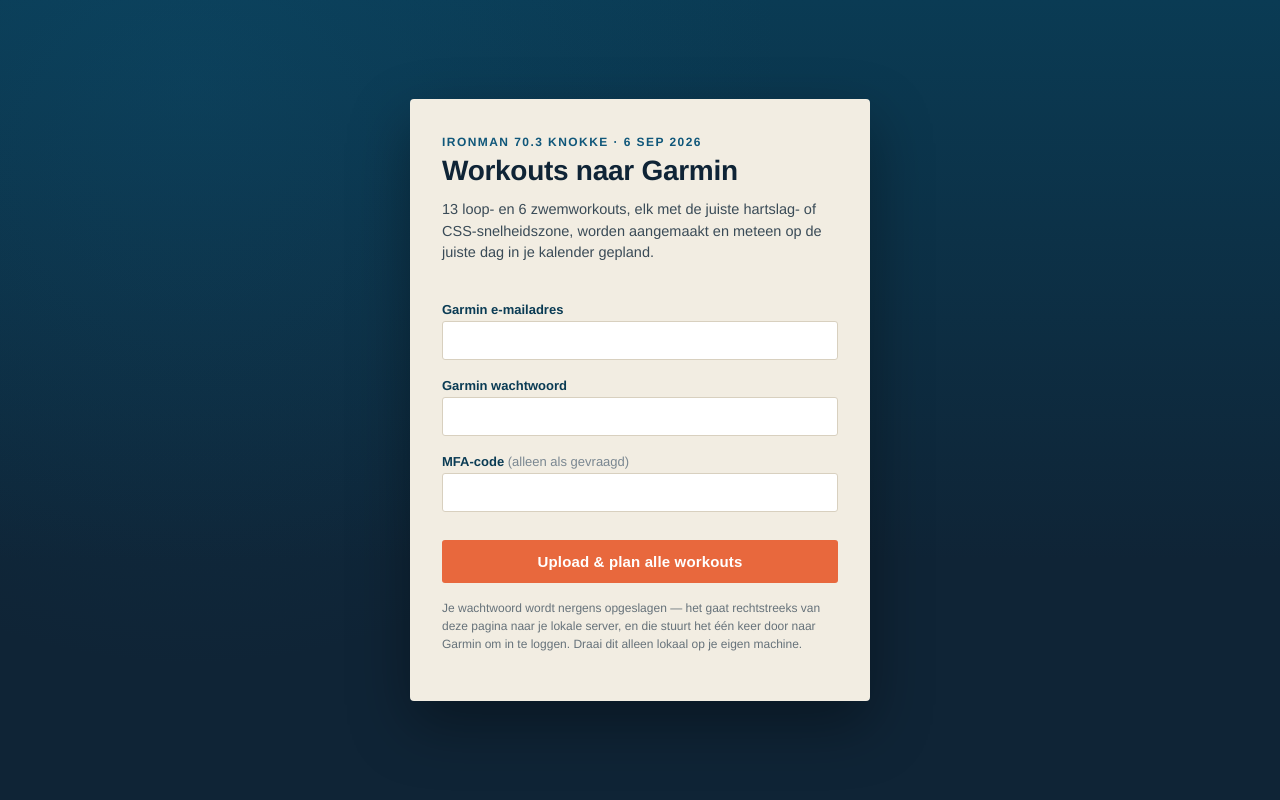
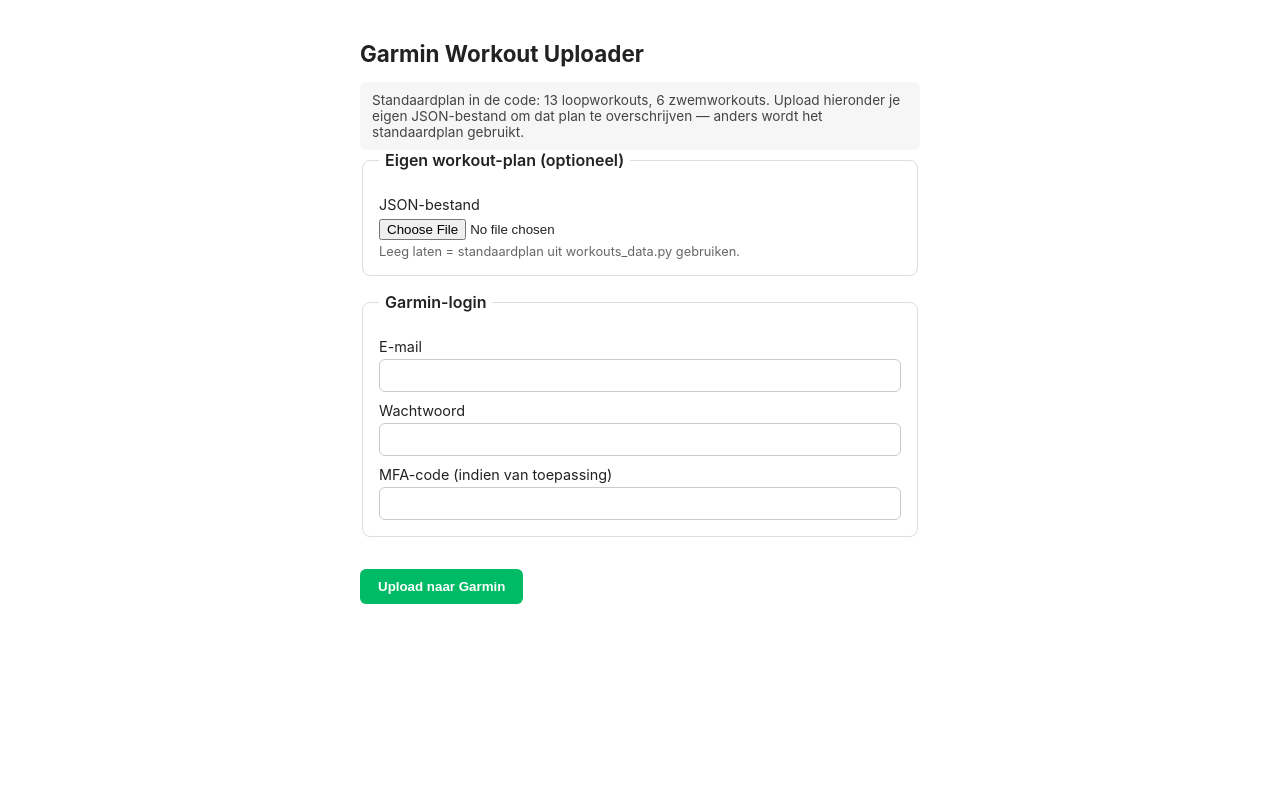
Before and after one commit to jensvandenberg02-droid/garminuploader, a Flask app: page / in a window 1280 px wide. Run offline with Flask 3, Linux system fonts and the light colour scheme.

Commit message:
Update index.html

```diff
--- a/templates/index.html
+++ b/templates/index.html
@@ -2,80 +2,97 @@
 <html lang="nl">
 <head>
 <meta charset="UTF-8">
-<meta name="viewport" content="width=device-width, initial-scale=1.0">
-<title>Knokke 70.3 — Workout uploader</title>
-<link rel="stylesheet" href="{{ url_for('static', filename='style.css') }}">
+<meta name="viewport" content="width=device-width, initial-scale=1">
+<title>Garmin Workout Uploader</title>
+<style>
+  body { font-family: -apple-system, Segoe UI, Roboto, sans-serif; max-width: 560px; margin: 40px auto; padding: 0 16px; color: #222; }
+  h1 { font-size: 1.4rem; }
+  fieldset { border: 1px solid #ddd; border-radius: 8px; padding: 16px; margin-bottom: 16px; }
+  legend { padding: 0 6px; font-weight: 600; }
+  label { display: block; margin-top: 10px; font-size: 0.9rem; }
+  input[type=email], input[type=password], input[type=text] {
+    width: 100%; padding: 8px; margin-top: 4px; box-sizing: border-box;
+    border: 1px solid #ccc; border-radius: 6px;
+  }
+  input[type=file] { margin-top: 6px; }
+  button { margin-top: 16px; padding: 10px 18px; border: 0; border-radius: 6px; background: #0b6; color: #fff; font-weight: 600; cursor: pointer; }
+  button:disabled { background: #aaa; cursor: default; }
+  .hint { font-size: 0.8rem; color: #666; margin-top: 4px; }
+  .default-plan { font-size: 0.85rem; color: #444; background: #f6f6f6; padding: 10px 12px; border-radius: 6px; }
+  #log { margin-top: 20px; font-size: 0.85rem; }
+  #log .ok { color: #0a0; }
+  #log .fout { color: #c00; }
+  #error { color: #c00; margin-top: 10px; font-size: 0.9rem; }
+</style>
 </head>
 <body>
-  <main class="card">
-    <p class="eyebrow">Ironman 70.3 Knokke &middot; 6 sep 2026</p>
-    <h1>Workouts naar Garmin</h1>
-    <p class="lead">
-      {{ run_count }} loop- en {{ swim_count }} zwemworkouts, elk met de juiste
-      hartslag- of CSS-snelheidszone, worden aangemaakt en meteen op de juiste
-      dag in je kalender gepland.
-    </p>
+  <h1>Garmin Workout Uploader</h1>
 
-    <form id="uploadForm">
-      <label for="email">Garmin e-mailadres</label>
+  <div class="default-plan">
+    Standaardplan in de code: {{ run_count }} loopworkouts, {{ swim_count }} zwemworkouts.
+    Upload hieronder je eigen JSON-bestand om dat plan te overschrijven — anders wordt het standaardplan gebruikt.
+  </div>
+
+  <form id="uploadForm">
+    <fieldset>
+      <legend>Eigen workout-plan (optioneel)</legend>
+      <label for="workouts_file">JSON-bestand</label>
+      <input type="file" id="workouts_file" name="workouts_file" accept="application/json,.json">
+      <div class="hint">Leeg laten = standaardplan uit workouts_data.py gebruiken.</div>
+    </fieldset>
+
+    <fieldset>
+      <legend>Garmin-login</legend>
+      <label for="email">E-mail</label>
       <input type="email" id="email" name="email" required autocomplete="username">
 
-      <label for="password">Garmin wachtwoord</label>
+      <label for="password">Wachtwoord</label>
       <input type="password" id="password" name="password" required autocomplete="current-password">
 
-      <label for="mfa_code">MFA-code <span class="optional">(alleen als gevraagd)</span></label>
+      <label for="mfa_code">MFA-code (indien van toepassing)</label>
       <input type="text" id="mfa_code" name="mfa_code" autocomplete="one-time-code">
+    </fieldset>
 
-      <button type="submit" id="submitBtn">Upload &amp; plan alle workouts</button>
-    </form>
+    <button type="submit" id="submitBtn">Upload naar Garmin</button>
+  </form>
 
-    <p class="note">
-      Je wachtwoord wordt nergens opgeslagen — het gaat rechtstreeks van deze
-      pagina naar je lokale server, en die stuurt het één keer door naar Garmin
-      om in te loggen. Draai dit alleen lokaal op je eigen machine.
-    </p>
-
-    <div id="results" class="results" hidden>
-      <h2>Resultaat</h2>
-      <ul id="resultsList"></ul>
-    </div>
-  </main>
+  <div id="error"></div>
+  <div id="log"></div>
 
 <script>
 const form = document.getElementById('uploadForm');
-const btn = document.getElementById('submitBtn');
-const resultsBox = document.getElementById('results');
-const resultsList = document.getElementById('resultsList');
+const submitBtn = document.getElementById('submitBtn');
+const errorBox = document.getElementById('error');
+const logBox = document.getElementById('log');
 
 form.addEventListener('submit', async (e) => {
   e.preventDefault();
-  btn.disabled = true;
-  btn.textContent = 'Bezig...';
-  resultsBox.hidden = true;
-  resultsList.innerHTML = '';
+  errorBox.textContent = '';
+  logBox.innerHTML = '';
+  submitBtn.disabled = true;
+  submitBtn.textContent = 'Bezig met uploaden…';
+
+  const formData = new FormData(form);
 
   try {
-    const res = await fetch('/upload', { method: 'POST', body: new FormData(form) });
+    const res = await fetch('/upload', { method: 'POST', body: formData });
     const data = await res.json();
 
-    if (data.error) {
-      resultsList.innerHTML = `<li class="fail">${data.error}</li>`;
-    } else {
-      data.results.forEach(r => {
-        const li = document.createElement('li');
-        li.className = r.status === 'ok' ? 'ok' : 'fail';
-        li.textContent = `${r.date} — ${r.name} — ${r.status}`;
-        resultsList.appendChild(li);
-      });
+    if (!res.ok) {
+      errorBox.textContent = data.error || 'Er ging iets mis.';
+      return;
     }
-    resultsBox.hidden = false;
+
+    logBox.innerHTML = data.results.map(r => {
+      const cls = r.status === 'ok' ? 'ok' : 'fout';
+      return `<div class="${cls}">${r.date} — ${r.name}: ${r.status}</div>`;
+    }).join('');
   } catch (err) {
-    resultsList.innerHTML = `<li class="fail">Netwerkfout: ${err}</li>`;
-    resultsBox.hidden = false;
+    errorBox.textContent = 'Netwerkfout: ' + err.message;
   } finally {
-    btn.disabled = false;
-    btn.textContent = 'Upload & plan alle workouts';
-    document.getElementById('password').value = '';
+    submitBtn.disabled = false;
+    submitBtn.textContent = 'Upload naar Garmin';
+    form.password.value = '';
   }
 });
 </script>
```
